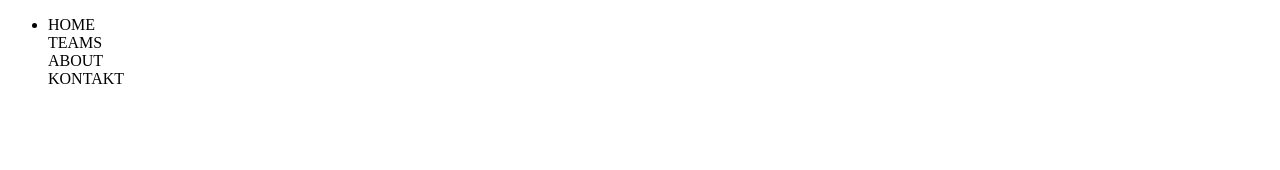
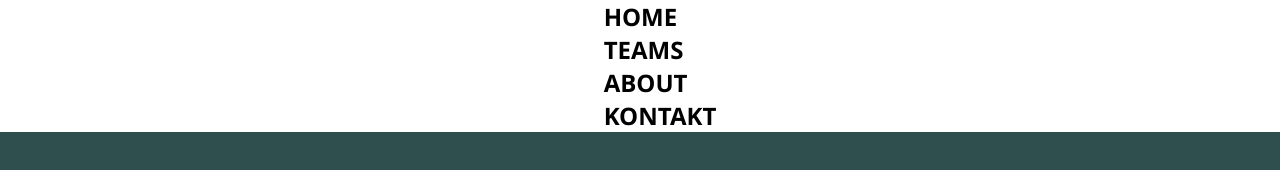
Before and after one commit to KyleBoBa/lastProject, a plain HTML site: page index.html in a window 1280 px wide. Drawn offline with Linux system fonts and the light colour scheme.

Commit message:
idk, några css saker typ

```diff
--- a/mall.css
+++ b/mall.css
@@ -0,0 +1,20 @@
+*{
+    list-style: none;
+    text-decoration: none;
+    margin: 0;
+}
+body{
+    color: white;
+    background-color: darkslategrey;
+    font-family:'Segoe UI', Tahoma, Geneva, Verdana, sans-serif;
+}
+header{
+    background-color: white;
+    color: black;
+}
+nav{
+    display: flex;
+    justify-content: space-evenly;
+    font-size: 1.5rem;
+    font-weight: bolder;
+}
```
Also changed, not shown: index.html (+0 -2 lines).
